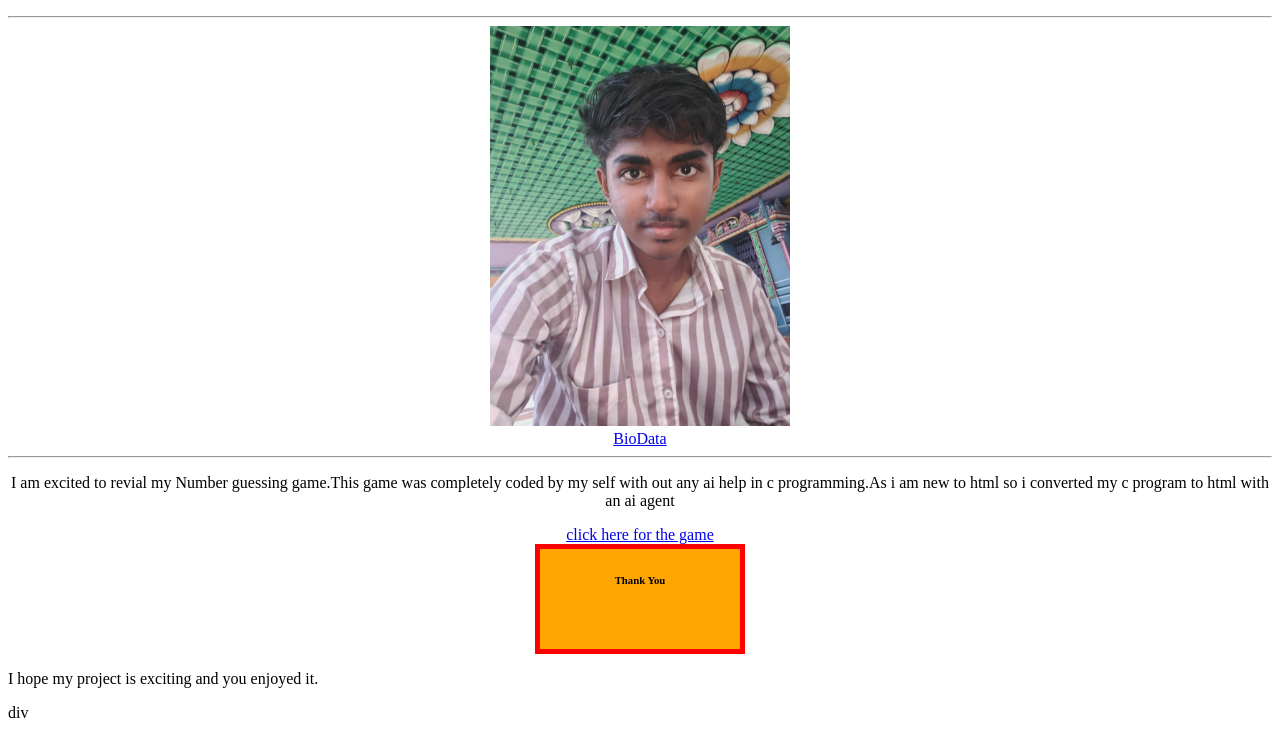
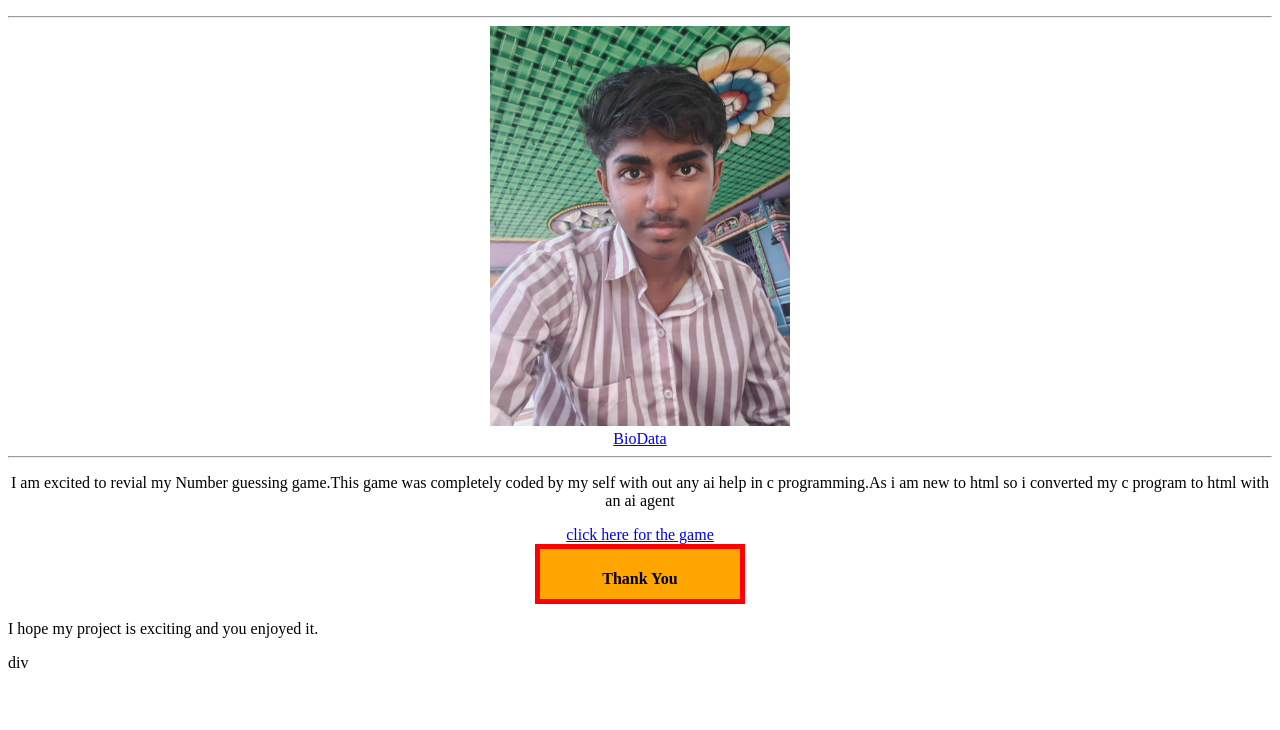
Before and after one commit to keshwinramasamy07-glitch/HTML_P1, a plain HTML site: page index.html in a window 1280 px wide. Shown: the part 106-836 px from the top of the page. After the commit the page ends 800 px from the top, so only its background shows below. Drawn offline with Linux system fonts and the light colour scheme.

Commit message:
index page

```diff
--- a/index.html
+++ b/index.html
@@ -17,8 +17,8 @@
     <center>
         <p>I am excited to revial my Number guessing game.This game was completely coded by my self with out any ai help in c programming.As i am new to html so i converted my c program to html with an ai agent</p>
         <a href="guess_the_number.html">click here for the game</a>
-        <div style="background-color: orange;width:200px;height:100px;border: 5px solid red;">
-            <h6>Thank You</h6>
+        <div style="background-color: orange;width:200px;height:50px;border: 5px solid red;">
+            <h4>Thank You</h4>
         </div>
     </center>
     <p>I hope my project is exciting and you enjoyed it.</p>
```
